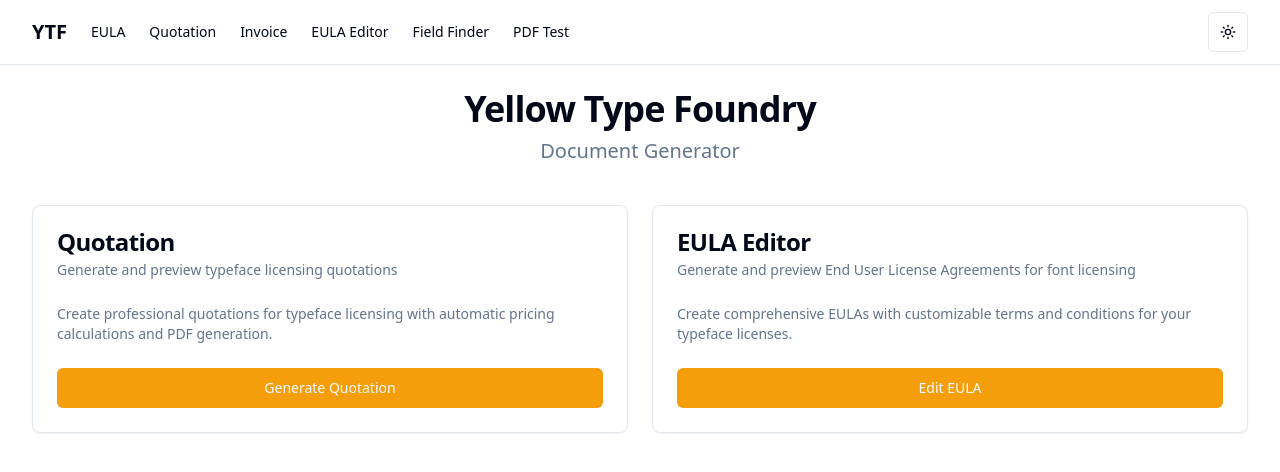
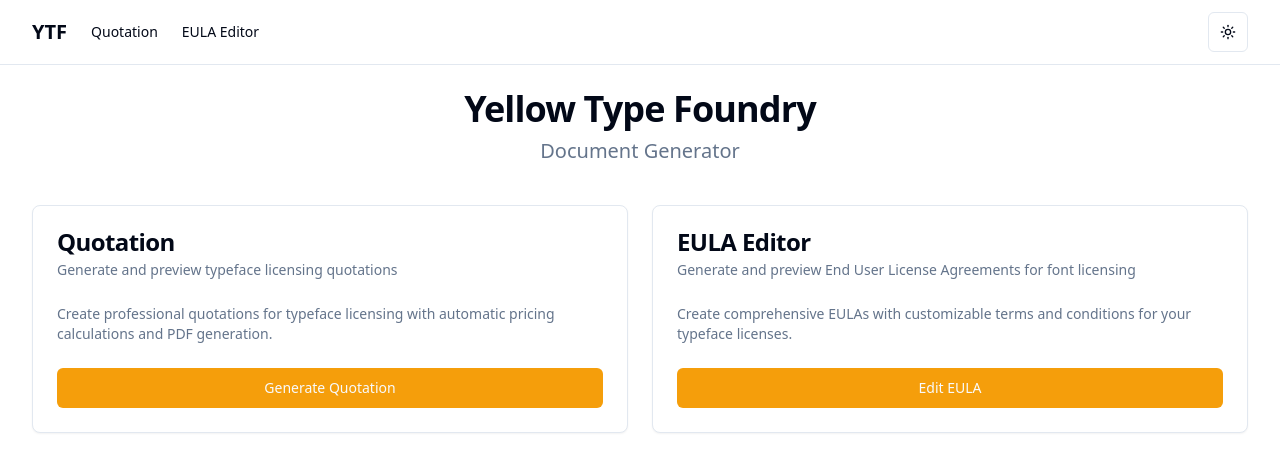
Before and after one commit to yellow-type-foundry/ytf-paperwork, a Next.js app: page / in a window 1280 px wide. Shown: the top 472 px of the page. Built offline with nearby package versions, Linux system fonts and the light colour scheme.

Commit message:
refactor: remove unused navigation links from header

```diff
--- a/components/header.tsx
+++ b/components/header.tsx
@@ -10,23 +10,11 @@ export default function Header() {
             <span className="text-xl font-bold">YTF</span>
           </Link>
           <nav className="hidden md:flex gap-6">
-            <Link href="/eula" className="text-sm font-medium transition-colors hover:text-primary">
-              EULA
-            </Link>
             <Link href="/quotation" className="text-sm font-medium transition-colors hover:text-primary">
               Quotation
             </Link>
-            <Link href="/invoice" className="text-sm font-medium transition-colors hover:text-primary">
-              Invoice
-            </Link>
             <Link href="/eula-editor" className="text-sm font-medium transition-colors hover:text-primary">
               EULA Editor
-            </Link>
-            <Link href="/eula-field-finder" className="text-sm font-medium transition-colors hover:text-primary">
-              Field Finder
-            </Link>
-            <Link href="/pdf-test" className="text-sm font-medium transition-colors hover:text-primary">
-              PDF Test
             </Link>
           </nav>
         </div>
```
